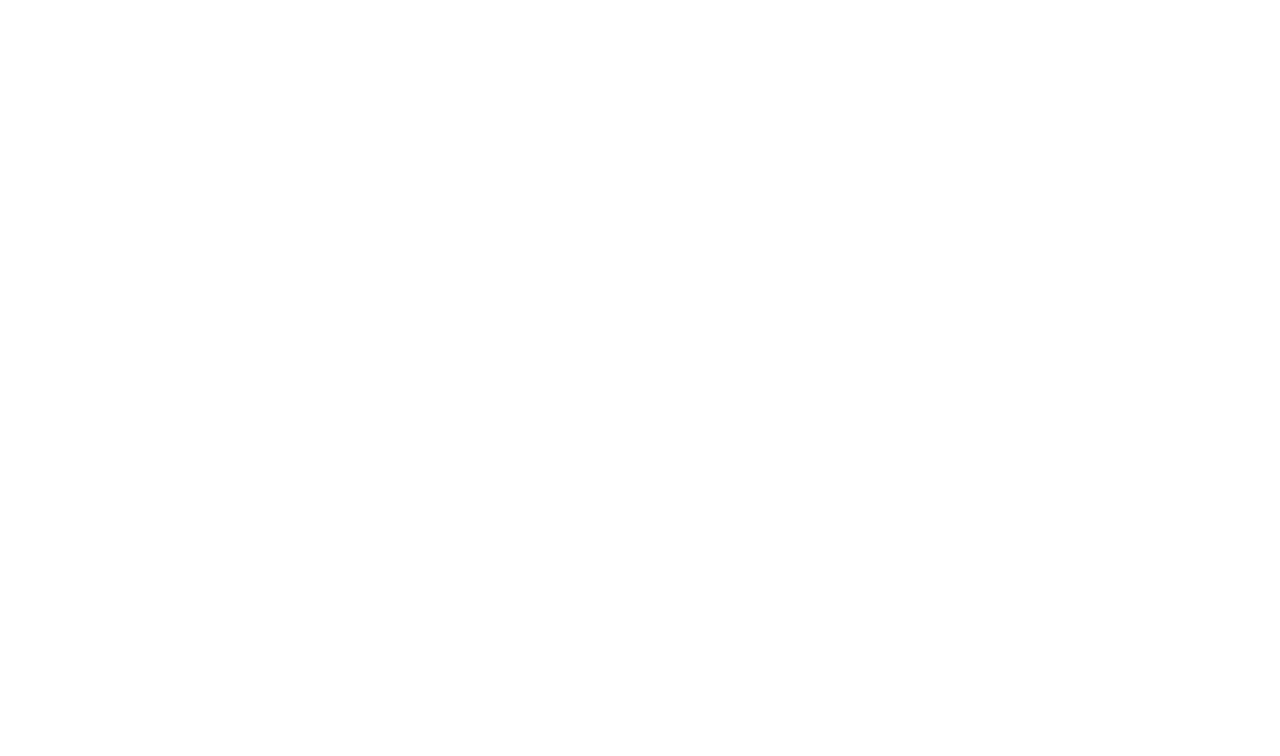
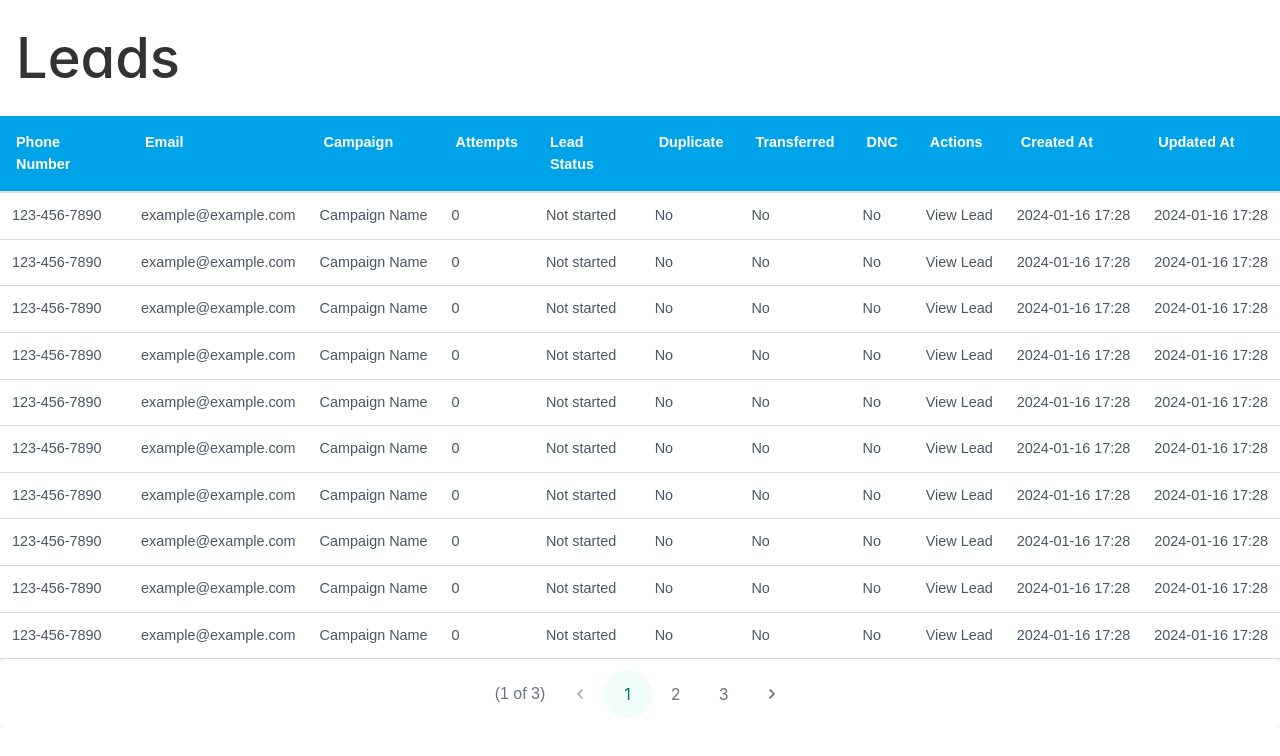
Before and after one commit to Tgoveia-Inbounds/crm-frontend, a Vue app: page /leads in a window 1280 px wide. Before the commit this address had no page. Shown: the top 756 px of the page. Built offline with nearby package versions, Linux system fonts and the light colour scheme; a web font is replaced by a local one.

Commit message:
wip: adding leads view

```diff
--- /dev/null
+++ b/src/components/LeadsTable.vue
@@ -0,0 +1,109 @@
+<template>
+  <p-data-table :value="leads" :paginator="true" :rows="10" :paginatorTemplate="paginatorTemplate">
+    <p-column field="phoneNumber" header="Phone Number"></p-column>
+    <p-column field="email" header="Email"></p-column>
+    <p-column field="campaign" header="Campaign"></p-column>
+    <p-column field="attempts" header="Attempts"></p-column>
+    <p-column field="leadStatus" header="Lead Status"></p-column>
+    <p-column field="isDuplicate" header="Duplicate"></p-column>
+    <p-column field="isTransferred" header="Transferred"></p-column>
+    <p-column field="doNotCall" header="DNC"></p-column>
+    <p-column field="actions" header="Actions"></p-column>
+    <p-column field="createdAt" header="Created At"></p-column>
+    <p-column field="updatedAt" header="Updated At"></p-column>
+  </p-data-table>
+</template>
+
+<script setup lang="ts">
+import { ref } from 'vue'
+
+enum Actions {
+  VIEW_LEAD = 'View Lead',
+  DNC_LEAD = 'DNC Lead',
+  STOP_CALLING = 'Stop Calling'
+}
+
+enum LeadStatus {
+  NOT_STARTED = 'Not started',
+  NOT_INJURED = 'Not injured',
+  TRANSFERRED = 'Transferred',
+  IN_PROGRESS = 'In progress',
+  SUPPRESSED = 'Suppressed',
+  DNC = 'DNC',
+  ALREADY_DNC = 'Already DNC',
+  DONE = 'Done'
+}
+
+const leads = ref(
+  [] as {
+    phoneNumber: string
+    email: string
+    campaign: string
+    attempts: number
+    leadStatus: LeadStatus
+    isDuplicate: string
+    isTransferred: string
+    doNotCall: string
+    actions: Actions
+    createdAt: string
+    updatedAt: string
+  }[]
+)
+
+const paginatorTemplate =
+  'CurrentPageReport PrevPageLink PageLinks NextPageLink RowsPerPageDropdown'
+
+const formatDateTime = (date: Date) => {
+  return new Date(date).toISOString().replace('T', ' ').substring(0, 16)
+}
+
+leads.value = [...Array(30)].map(() => ({
+  phoneNumber: '123-456-7890',
+  email: 'example@example.com',
+  campaign: 'Campaign Name',
+  attempts: 0,
+  leadStatus: LeadStatus.NOT_STARTED,
+  isDuplicate: 'No',
+  isTransferred: 'No',
+  doNotCall: 'No',
+  actions: Actions.VIEW_LEAD,
+  createdAt: formatDateTime(new Date()),
+  updatedAt: formatDateTime(new Date())
+}))
+</script>
+
+<style lang="scss">
+.p-datatable {
+  overflow-x: auto;
+  border-collapse: collapse;
+  background-color: #f4f4f4;
+  color: #333;
+  font-family: Arial, sans-serif;
+  font-size: 0.9em;
+}
+
+.p-datatable .p-datatable-thead > tr > th {
+  background-color: $info;
+  color: white;
+  padding: 1rem;
+  text-align: left;
+  border-bottom: 2px solid #ddd;
+}
+
+.p-datatable .p-datatable-tbody > tr > td {
+  padding: 0.75rem;
+  margin: 10px 0px;
+  white-space: nowrap;
+  overflow: hidden;
+  text-overflow: ellipsis;
+  border-bottom: 1px solid #ddd;
+}
+
+.p-datatable .p-datatable-tbody > tr:hover {
+  background-color: #e9ecef;
+}
+
+.p-datatable {
+  overflow-x: auto;
+}
+</style>
--- /dev/null
+++ b/src/constants/actions.enum.ts
@@ -0,0 +1,5 @@
+export enum Actions {
+  VIEW_LEAD = 'View Lead',
+  DNC_LEAD = 'DNC Lead',
+  STOP_CALLING = 'Stop Calling'
+}
--- a/src/main.ts
+++ b/src/main.ts
@@ -7,6 +7,8 @@ import { createPinia } from 'pinia'
 import PrimeVue from 'primevue/config'
 import Button from 'primevue/button'
 import InputText from 'primevue/inputtext'
+import DataTable from 'primevue/datatable'
+import Column from 'primevue/column'
 
 import App from './App.vue'
 import router from './router'
@@ -19,5 +21,7 @@ app.use(PrimeVue)
 
 app.component('PButton', Button)
 app.component('PInputText', InputText)
+app.component('PDataTable', DataTable)
+app.component('PColumn', Column)
 
 app.mount('#app')
--- a/src/router/index.ts
+++ b/src/router/index.ts
@@ -1,5 +1,6 @@
 import { createRouter, createWebHistory } from 'vue-router'
 import LoginViewVue from '../views/LoginView.vue'
+import LeadsViewVue from '../views/LeadsView.vue'
 
 const router = createRouter({
   history: createWebHistory(import.meta.env.BASE_URL),
@@ -8,6 +9,11 @@ const router = createRouter({
       path: '/login',
       name: 'home',
       component: LoginViewVue
+    },
+    {
+      path: '/leads',
+      name: 'leads',
+      component: LeadsViewVue
     }
   ]
 })
--- /dev/null
+++ b/src/views/LeadsView.vue
@@ -0,0 +1,20 @@
+<template>
+  <div class="leads-view">
+    <h1>Leads</h1>
+    <LeadsTable />
+  </div>
+</template>
+
+<script setup lang="ts">
+import LeadsTable from '@/components/LeadsTable.vue'
+</script>
+
+<style scoped>
+.leads-view h1 {
+  padding: 1rem;
+  margin: 0;
+  font-size: 3.5rem;
+  font-weight: 500;
+  color: #333;
+}
+</style>
```
Also changed, not shown: src/constants/lead-status.enum.ts (added, +10 -0 lines).
